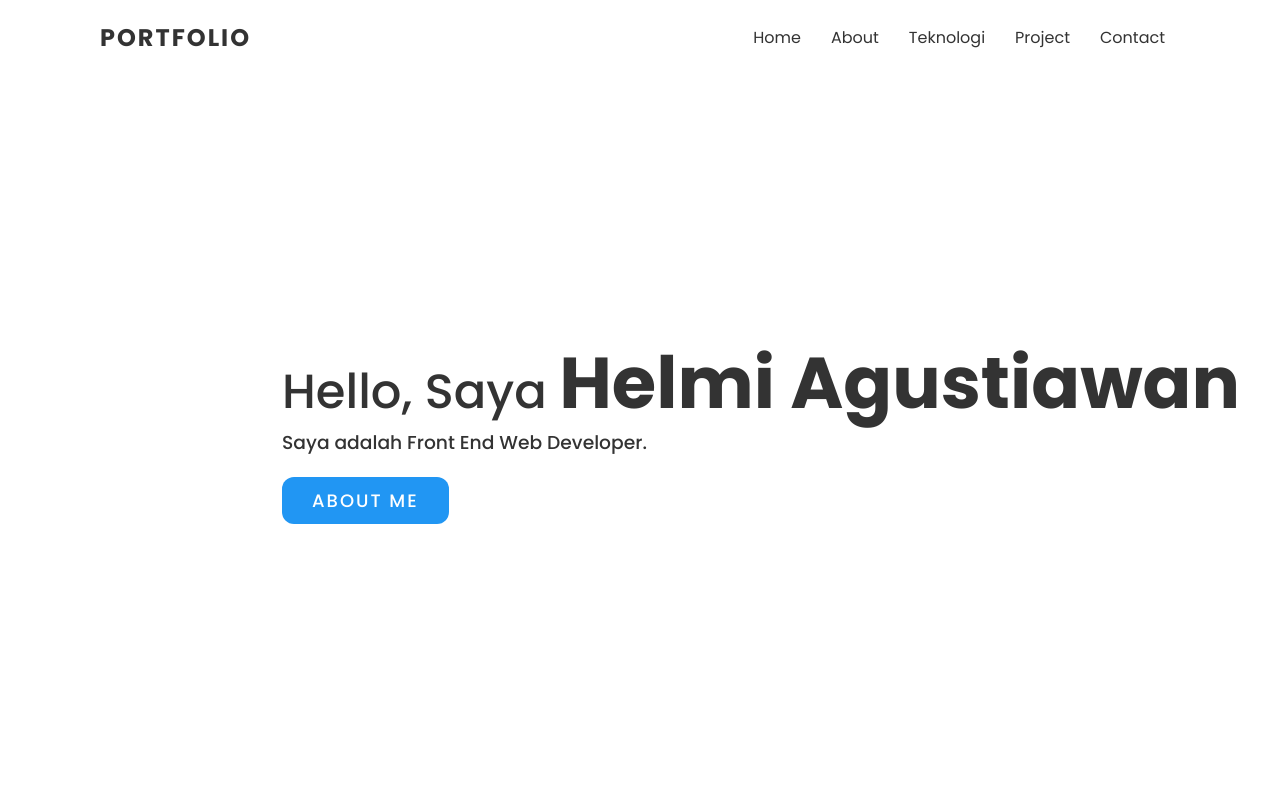
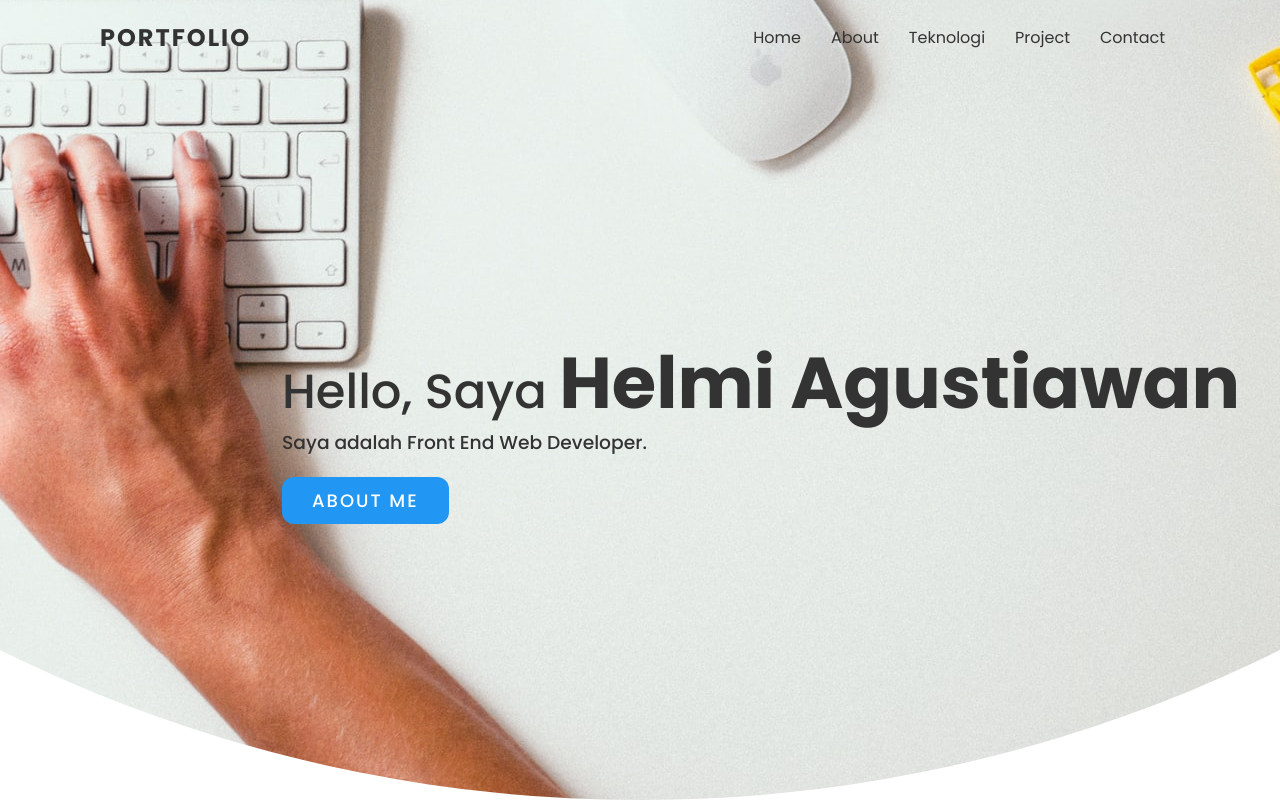
Before and after one commit to velvas45/landing_page_helmi, a plain HTML site: page index.html in a window 1280 px wide. Shown: the top 800 px of the page. Drawn offline with Linux system fonts and the light colour scheme; the site is published under a folder, as on GitHub Pages, so addresses that start at the root find nothing.

Commit message:
Update css

```diff
--- a/assets/css/style.css
+++ b/assets/css/style.css
@@ -75,7 +75,7 @@ section {
   min-height: 100vh;
   background-repeat: no-repeat;
   background-size: cover;
-  background: url("/assets/img/banner_4.jpg");
+  background: url("../img/banner_4.jpg");
   background-position: center center;
   display: flex;
   justify-content: flex-end;
```
